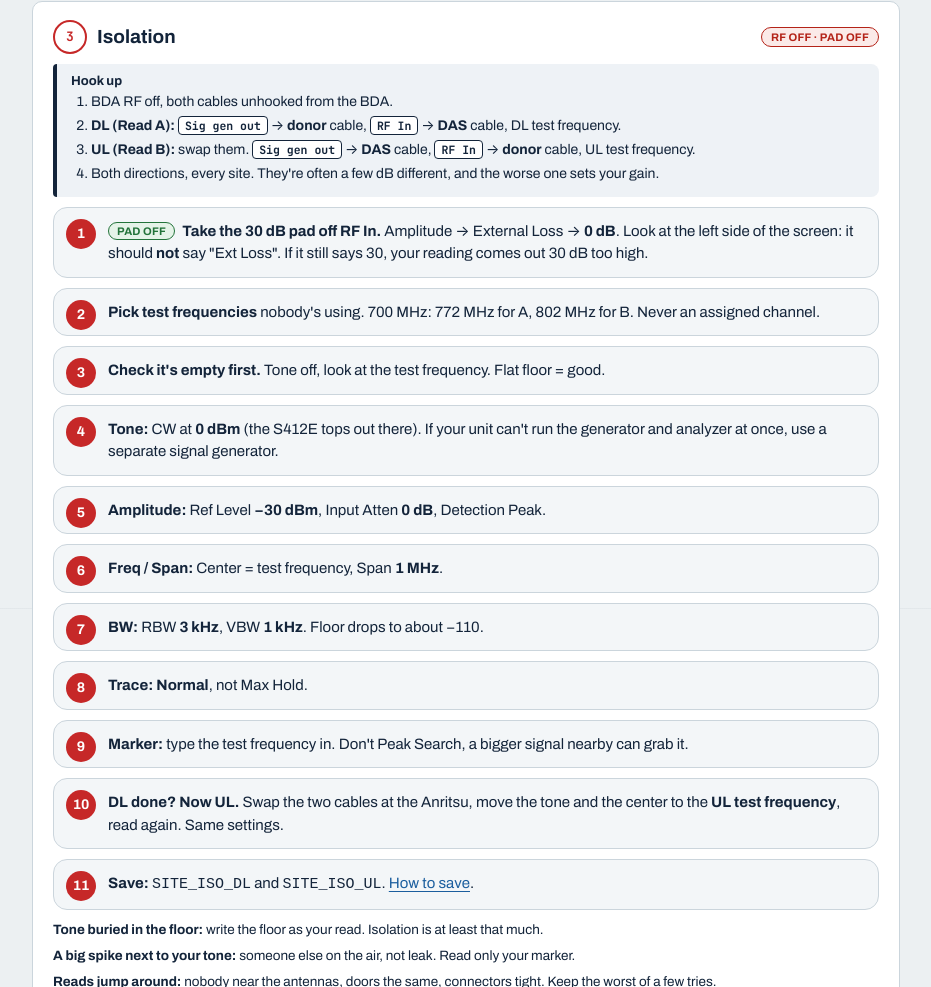
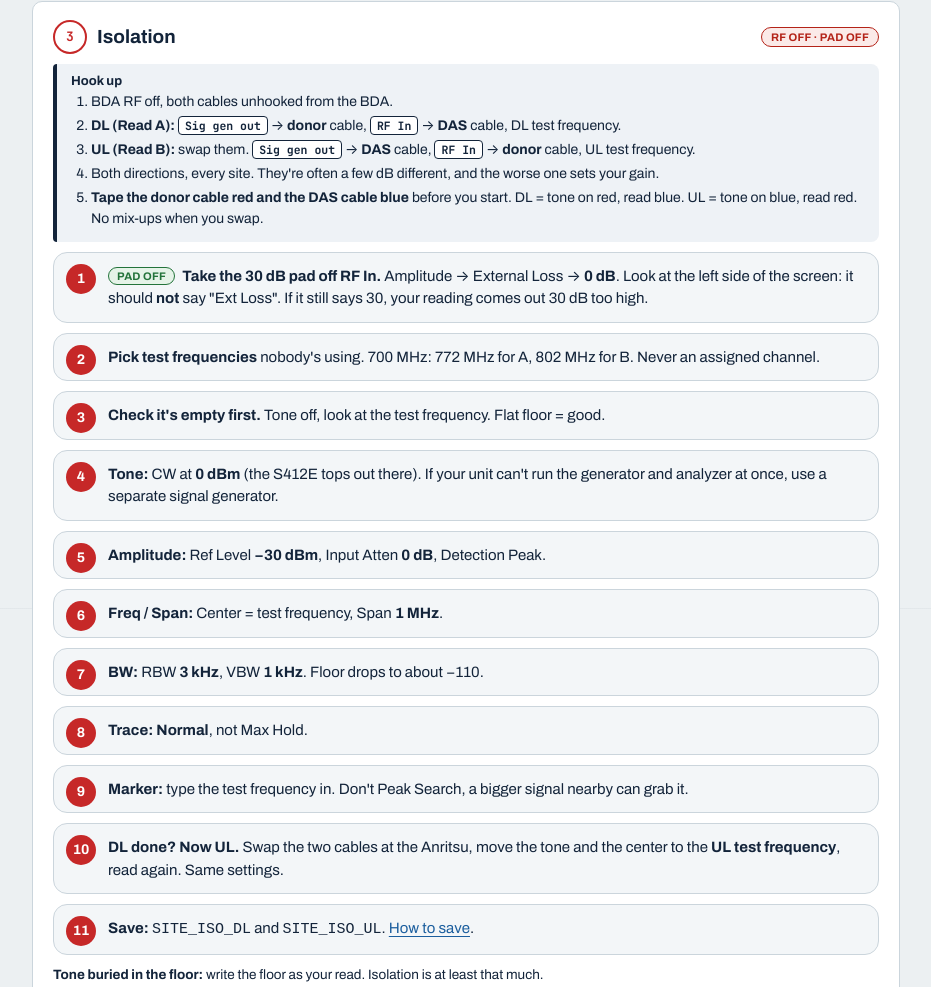
Before and after one commit to lukele1/portfolio-website, a plain HTML site: page anritsu/index.html in a window 1280 px wide. Shown: the part 4192-5179 px from the top of the page, without its empty margins (174-1105 px from the left). Drawn offline with Linux system fonts and the light colour scheme.

Commit message:
Anritsu page: red/blue cable tip in isolation hookup
Co-Authored-By: Claude Opus 5.5 <noreply@anthropic.com>
Claude-Session: https://claude.ai/code/session_01DU2FRua7ezsa3fnwvCGiVW

```diff
--- a/anritsu/index.html
+++ b/anritsu/index.html
@@ -376,7 +376,7 @@ function render(){
     `<div class="sumline" data-o="chsum"></div>`,'BDA OFF · PAD OFF'));
 
   H.push(card(3,'Isolation',
-    hook('Hook up',[`BDA RF off, both cables unhooked from the BDA.`,`<b>DL (Read A):</b> ${P('Sig gen out')} → <b>donor</b> cable, ${P('RF In')} → <b>DAS</b> cable, DL test frequency.`,`<b>UL (Read B):</b> swap them. ${P('Sig gen out')} → <b>DAS</b> cable, ${P('RF In')} → <b>donor</b> cable, UL test frequency.`,`Both directions, every site. They're often a few dB different, and the worse one sets your gain.`])+
+    hook('Hook up',[`BDA RF off, both cables unhooked from the BDA.`,`<b>DL (Read A):</b> ${P('Sig gen out')} → <b>donor</b> cable, ${P('RF In')} → <b>DAS</b> cable, DL test frequency.`,`<b>UL (Read B):</b> swap them. ${P('Sig gen out')} → <b>DAS</b> cable, ${P('RF In')} → <b>donor</b> cable, UL test frequency.`,`Both directions, every site. They're often a few dB different, and the worse one sets your gain.`,`<b>Tape the donor cable red and the DAS cable blue</b> before you start. DL = tone on red, read blue. UL = tone on blue, read red. No mix-ups when you swap.`])+
     ol([`<span class="pad off">PAD OFF</span> <b>Take the 30 dB pad off RF In.</b> Amplitude → External Loss → <b>0 dB</b>. Look at the left side of the screen: it should <b>not</b> say "Ext Loss". If it still says 30, your reading comes out 30 dB too high.`,`<b>Pick test frequencies</b> nobody's using. ${B.name}: ${ISOEX[B.key]}. Never an assigned channel.`,
       `<b>Check it's empty first.</b> Tone off, look at the test frequency. Flat floor = good.`,
       `<b>Tone:</b> CW at <b>0 dBm</b> (the S412E tops out there). If your unit can't run the generator and analyzer at once, use a separate signal generator.`,
```
